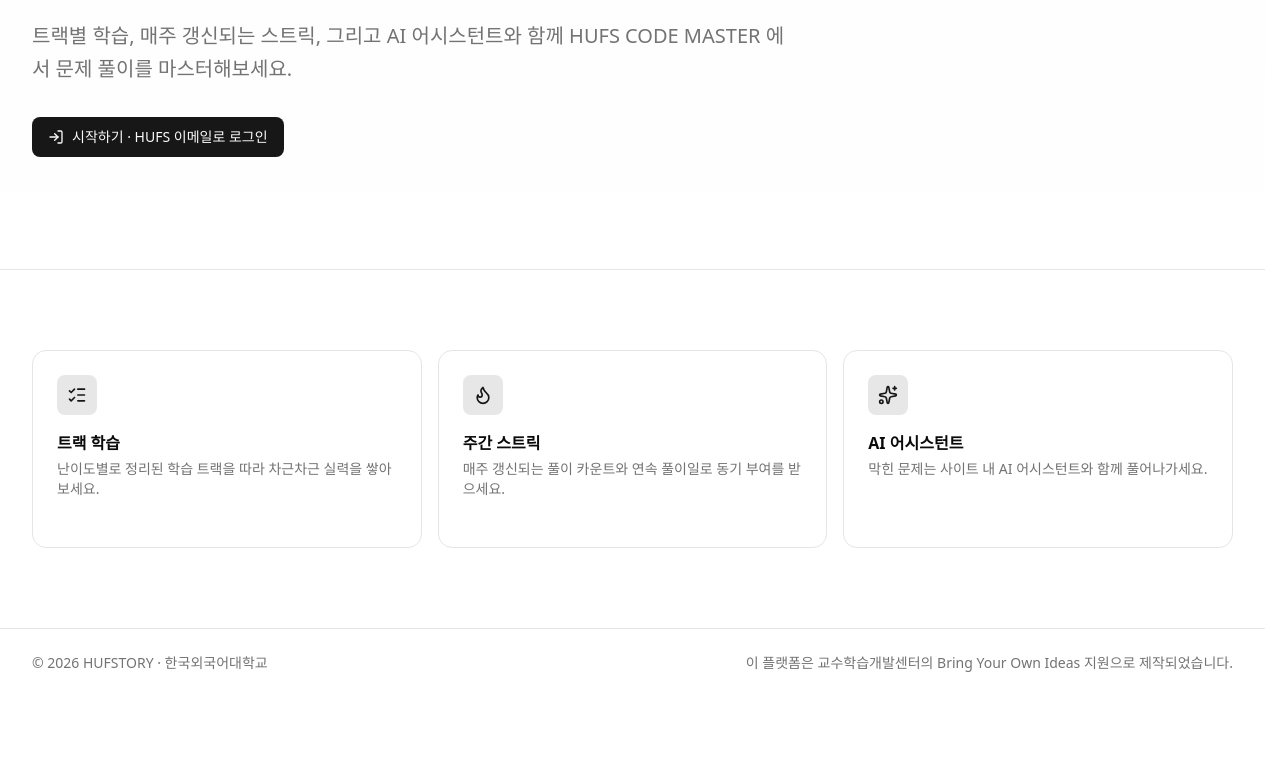
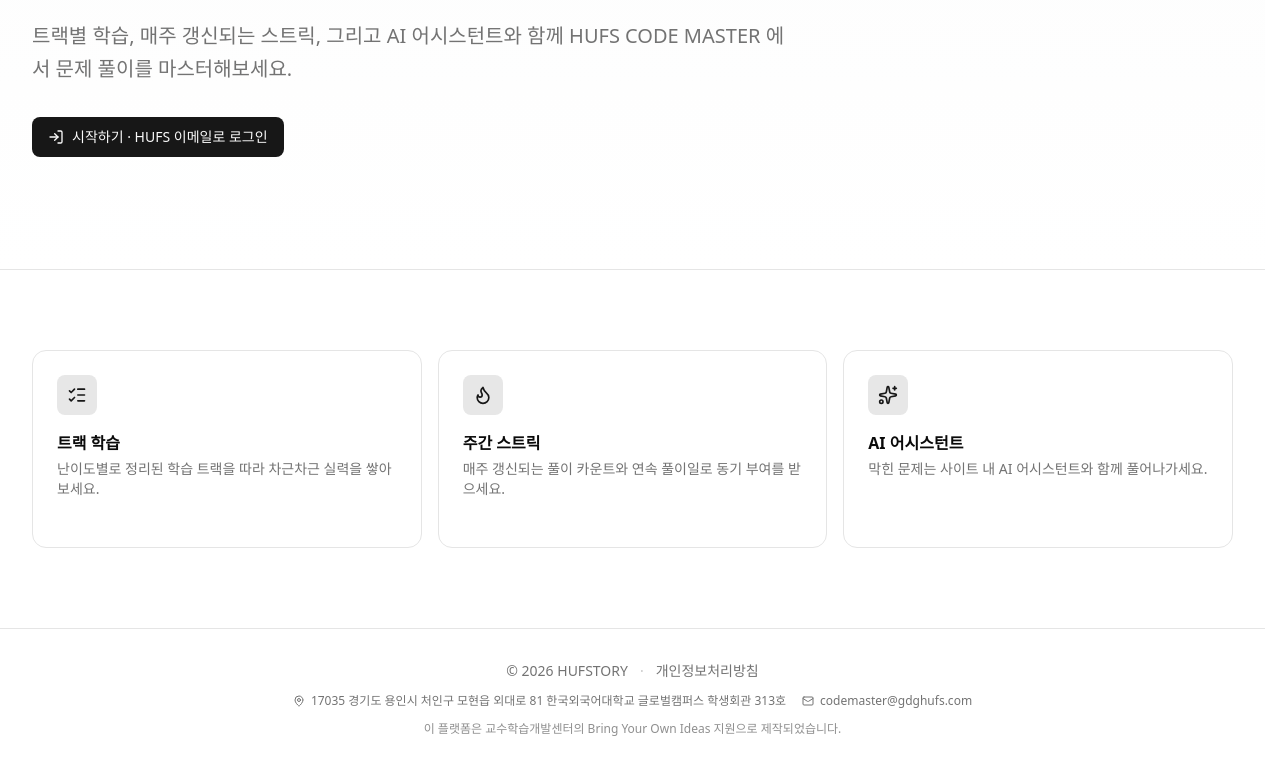
Before and after one commit to modori1208/hufs-code-master-web, a React (Vite) app: page / in a window 1280 px wide. Shown: the part 334-1103 px from the top of the page. Before the commit the page ends 1031 px from the top, so only its background shows below. Built offline with nearby package versions, Linux system fonts and the light colour scheme; no server answers.

Commit message:
푸터 디자인 변경

```diff
--- a/src/components/layout/AppLayout.tsx
+++ b/src/components/layout/AppLayout.tsx
@@ -1,6 +1,8 @@
 import { Outlet } from 'react-router-dom';
+import { Mail, MapPin } from 'lucide-react';
 import { BannedScreenDialog } from '@/components/auth/BannedScreenDialog';
 import { OnboardingDialog } from '@/components/auth/OnboardingDialog';
+import { PrivacyPolicyDialog } from '@/components/PrivacyPolicyDialog';
 import { t } from '@/i18n';
 import { Container } from './Container';
 import { Header } from './Header';
@@ -12,10 +14,29 @@
       <main className="flex-1">
         <Outlet />
       </main>
-      <footer className="border-t border-border py-6">
-        <Container className="flex flex-col items-center justify-between gap-2 text-sm text-muted-foreground sm:flex-row">
-          <p>{t.layout.footer.copyright(new Date().getFullYear())}</p>
-          <p>{t.layout.footer.sponsor}</p>
+      <footer className="border-t border-border py-8">
+        <Container className="flex flex-col items-center gap-3 text-sm text-muted-foreground">
+          <div className="flex flex-wrap items-center justify-center gap-x-3 gap-y-1">
+            <p>{t.layout.footer.copyright(new Date().getFullYear())}</p>
+            <span aria-hidden className="text-muted-foreground/40">·</span>
+            <PrivacyPolicyDialog />
+          </div>
+          <div className="flex flex-wrap items-center justify-center gap-x-4 gap-y-1 text-xs">
+            <span className="inline-flex items-center gap-1.5">
+              <MapPin className="size-3" />
+              {t.layout.footer.address}
+            </span>
+            <a
+              href={`mailto:${t.layout.footer.email}`}
+              className="inline-flex items-center gap-1.5 transition-colors hover:text-foreground hover:underline"
+            >
+              <Mail className="size-3" />
+              {t.layout.footer.email}
+            </a>
+          </div>
+          <p className="max-w-2xl text-center text-xs text-muted-foreground/80">
+            {t.layout.footer.sponsor}
+          </p>
         </Container>
       </footer>
 
--- a/src/i18n/ko.ts
+++ b/src/i18n/ko.ts
@@ -68,9 +68,11 @@
     menuTitle: '메뉴',
     menuAriaLabel: '메뉴 열기',
     footer: {
-      copyright: (year: number) => `© ${year} HUFSTORY · 한국외국어대학교`,
+      copyright: (year: number) => `© ${year} HUFSTORY`,
       sponsor: '이 플랫폼은 교수학습개발센터의 Bring Your Own Ideas 지원으로 제작되었습니다.',
       privacy: '개인정보처리방침',
+      address: '17035 경기도 용인시 처인구 모현읍 외대로 81 한국외국어대학교 글로벌캠퍼스 학생회관 313호',
+      email: 'codemaster@gdghufs.com',
     },
     nav: {
       problems: '문제',
```
